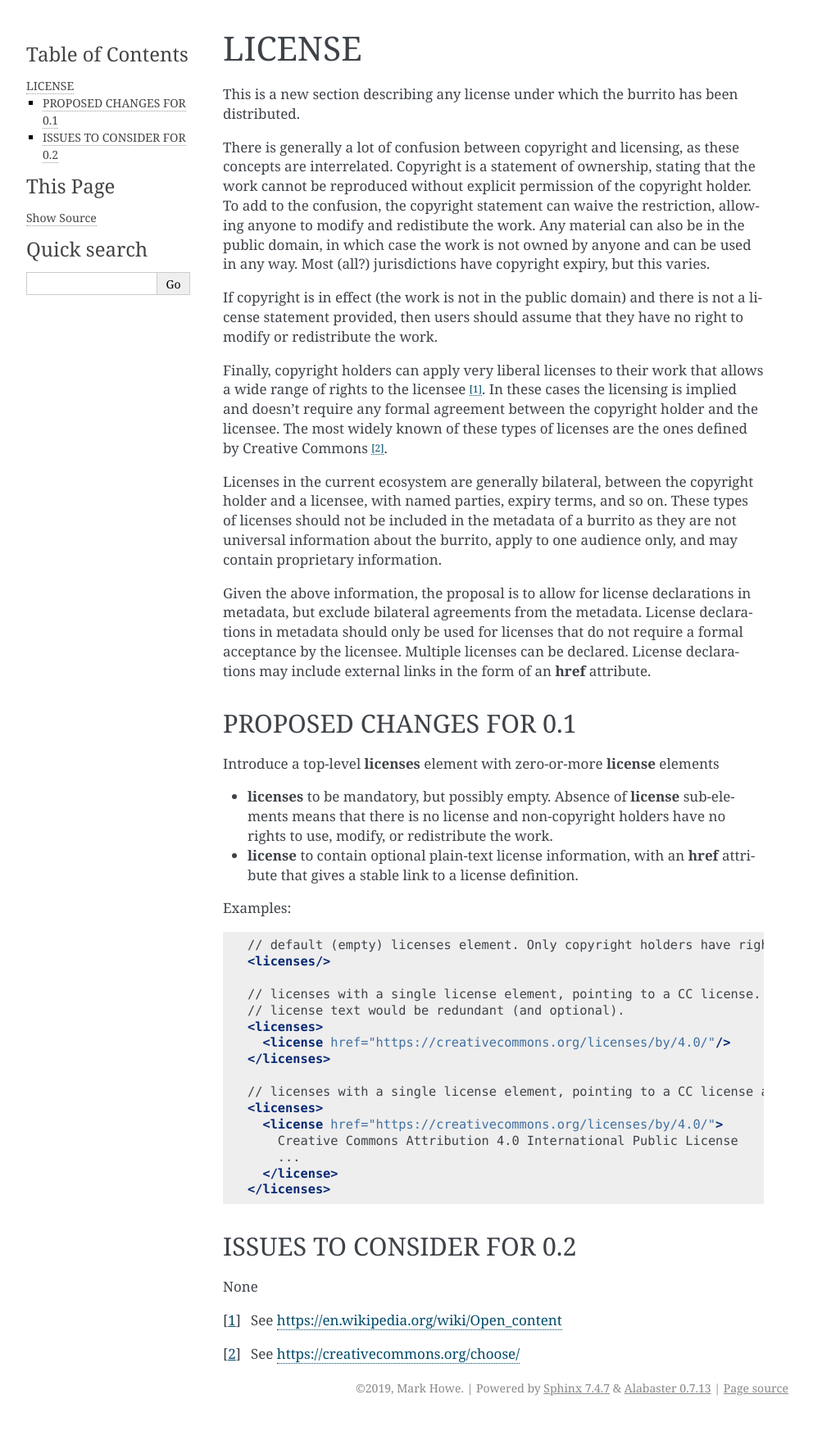
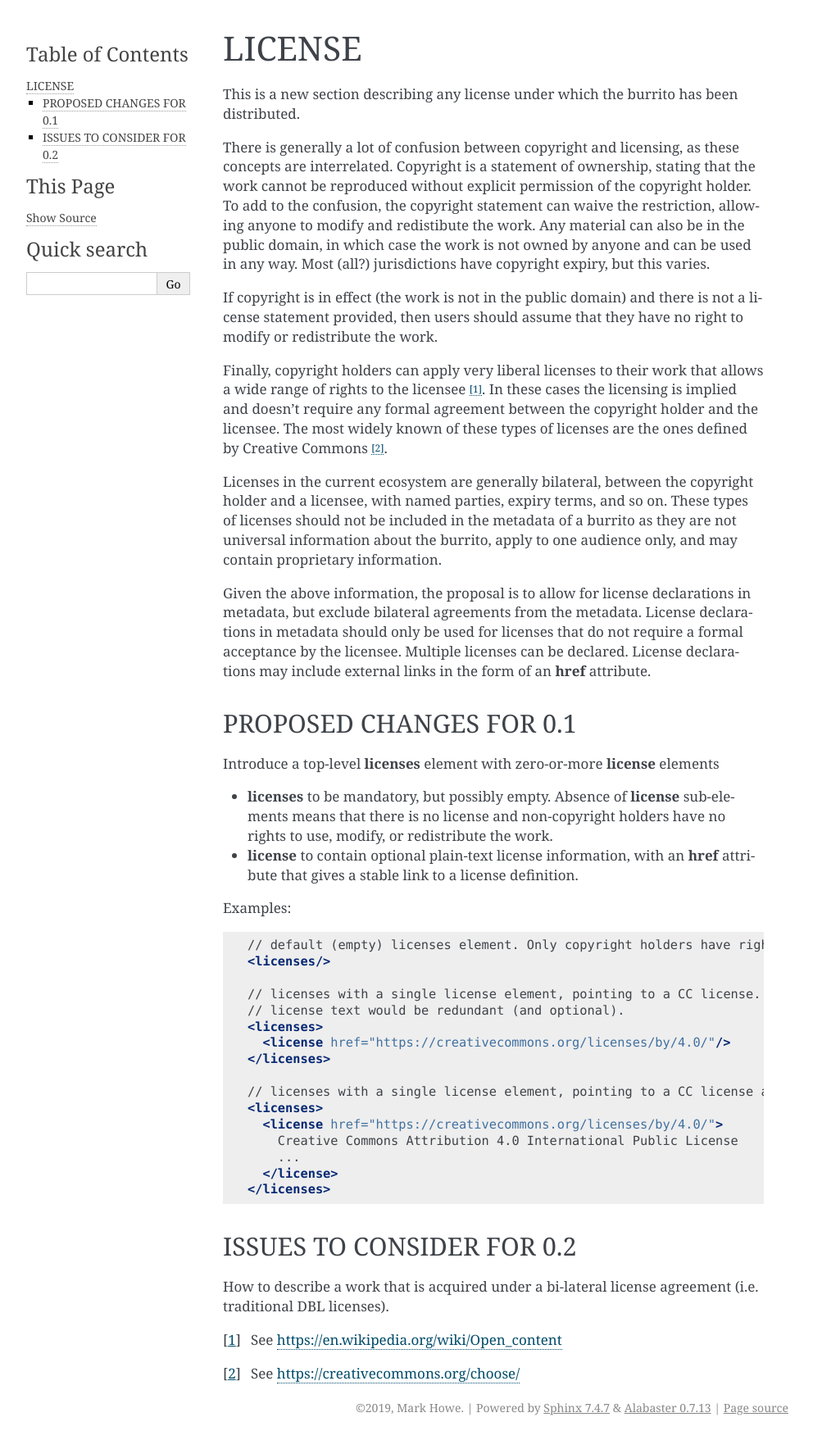
Before and after one commit to bible-technology/scripture-burrito, a Sphinx documentation site: the page built from proto_doc/sb_0_1/source/05b_license.rst, in a window 1280 px wide. Shown: the whole page at 82% size, without its empty margins (148-1140 px from the left). Built offline with Sphinx 7.4.7, drawn with Linux system fonts in a browser that asks for light colours; before the commit the page ends 1733 px from its top, so only the background shows below that.

Commit message:
Add note to consider bilateral licenses.

```diff
--- a/proto_doc/sb_0_1/source/05b_license.rst
+++ b/proto_doc/sb_0_1/source/05b_license.rst
@@ -51,7 +51,7 @@ Examples:
 ISSUES TO CONSIDER FOR 0.2
 **************************
 
-None
+How to describe a work that is acquired under a bi-lateral license agreement (i.e. traditional DBL licenses).
 
 .. [1] See https://en.wikipedia.org/wiki/Open_content
 .. [2] See https://creativecommons.org/choose/
```
